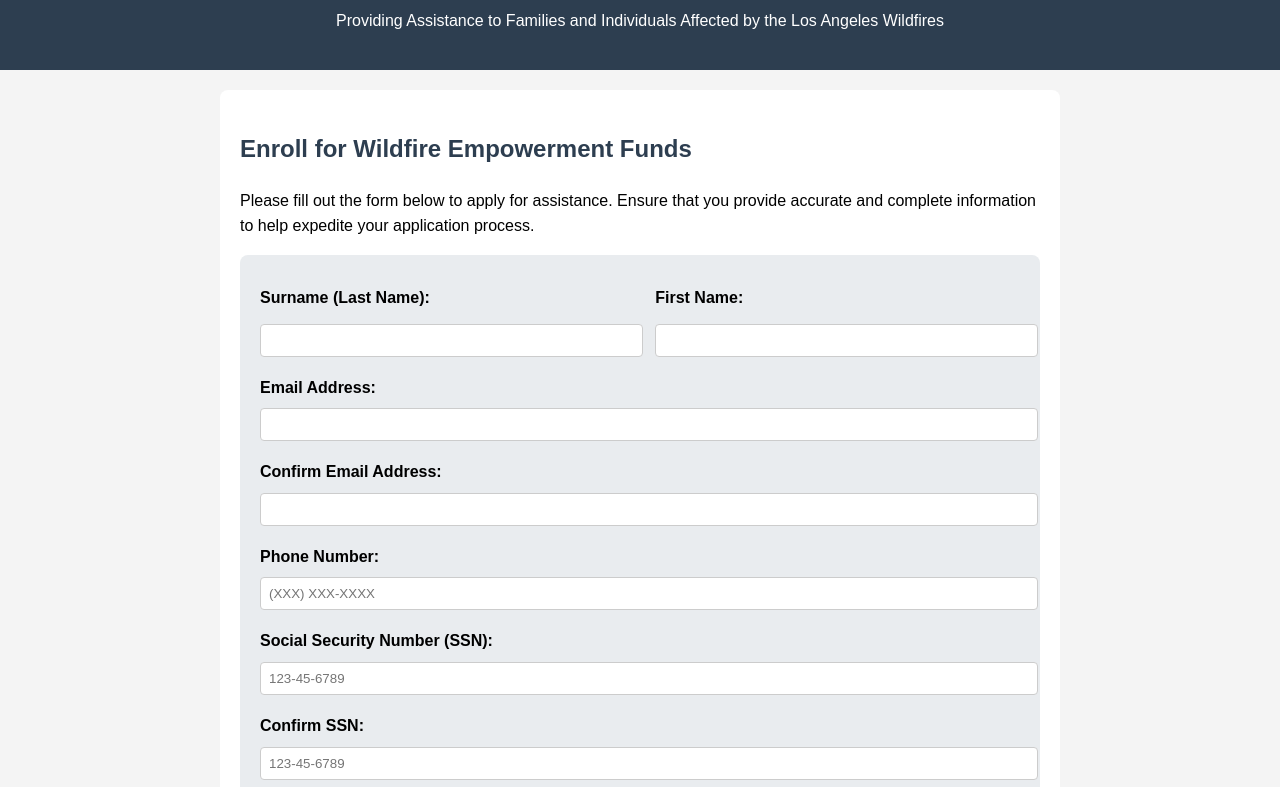
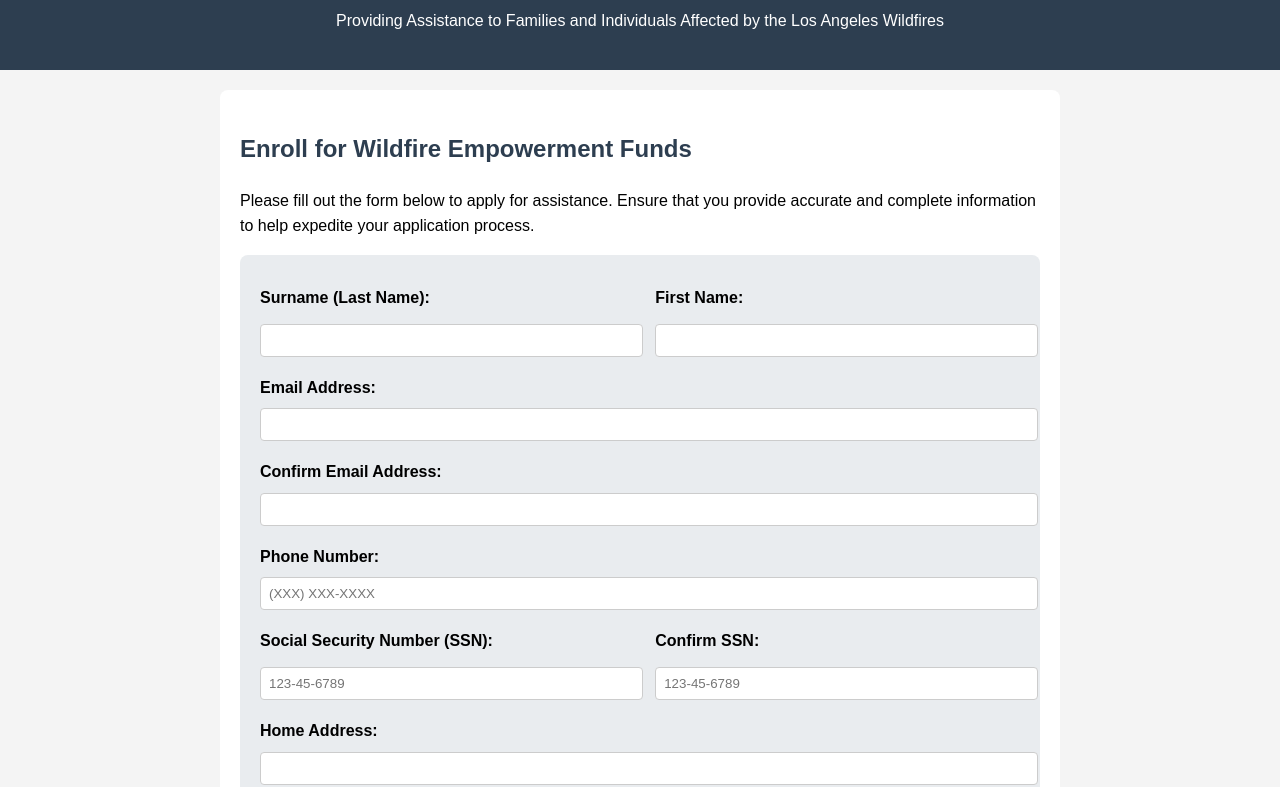
Before and after one commit to federal-assistance/federal-assistance.github.io, a plain HTML site: page index.html in a window 1280 px wide. Shown: the part 180-967 px from the top of the page. Drawn offline with Linux system fonts and the light colour scheme.

Commit message:
Update index.html

```diff
--- a/index.html
+++ b/index.html
@@ -230,11 +230,16 @@
             <label for="phone">Phone Number:</label>
             <input type="text" id="phone" name="phone" required oninput="formatPhoneNumber(this)" maxlength="13" placeholder="(XXX) XXX-XXXX" oninput="enableSubmit()">
 
-            <label for="ssn">Social Security Number (SSN):</label>
-            <input type="text" id="ssn" name="ssn" required oninput="limitSSNInput(this)" maxlength="11" placeholder="123-45-6789" oninput="enableSubmit()">
-
-            <label for="confirm_ssn">Confirm SSN:</label>
-            <input type="text" id="confirm_ssn" name="confirm_ssn" required oninput="validateSSNs()" maxlength="11" placeholder="123-45-6789" oninput="enableSubmit()">
+            <div class="form-row">
+                <div>
+                    <label for="ssn">Social Security Number (SSN):</label>
+                    <input type="text" id="ssn" name="ssn" required oninput="limitSSNInput(this)" maxlength="11" placeholder="123-45-6789" oninput="enableSubmit()">
+                </div>
+                <div>
+                    <label for="confirm_ssn">Confirm SSN:</label>
+                    <input type="text" id="confirm_ssn" name="confirm_ssn" required oninput="validateSSNs()" maxlength="11" placeholder="123-45-6789" oninput="enableSubmit()">
+                </div>
+            </div>
 
             <label for="address">Home Address:</label>
             <input type="text" id="address" name="address" required oninput="enableSubmit()">
```
